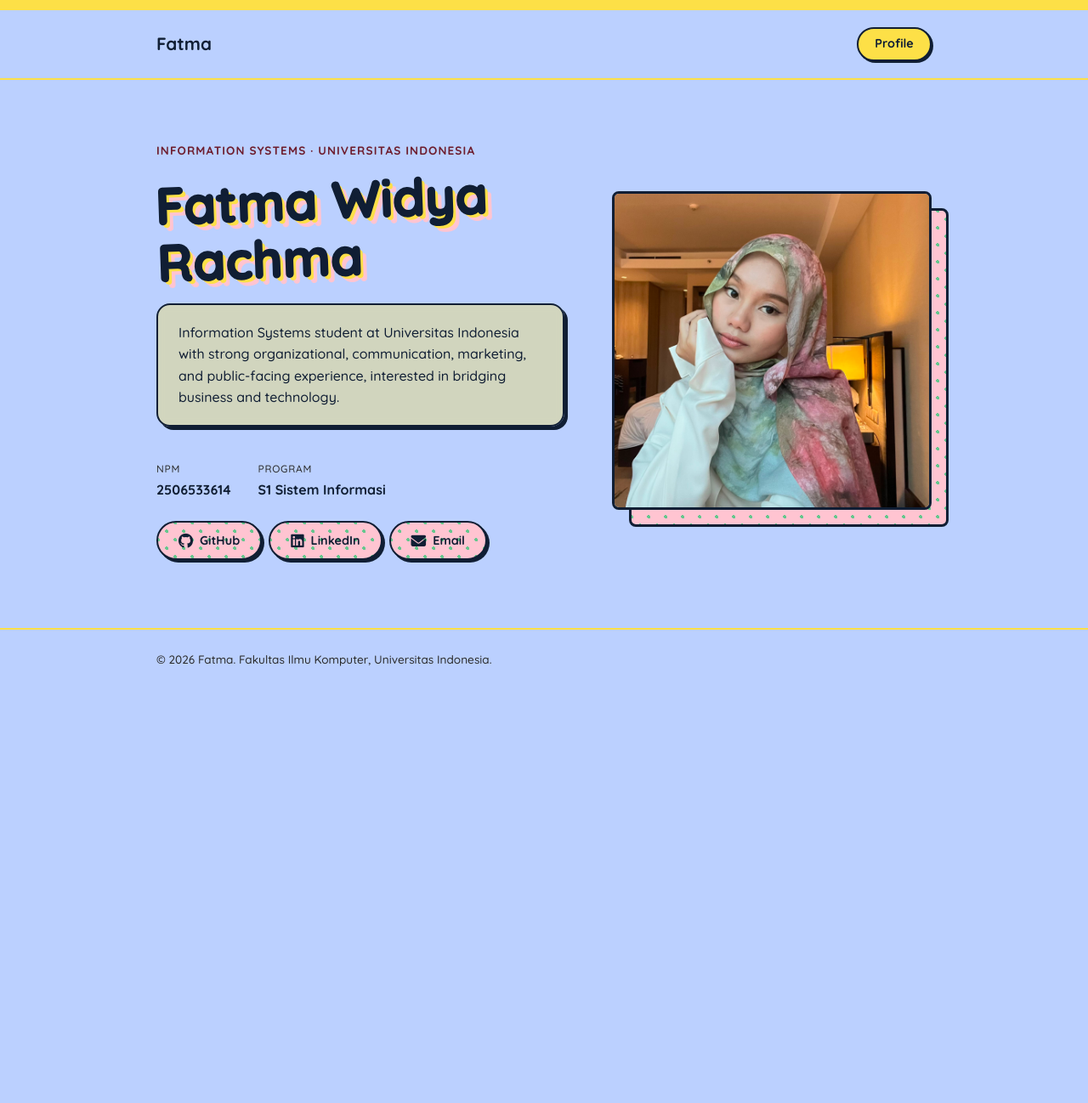
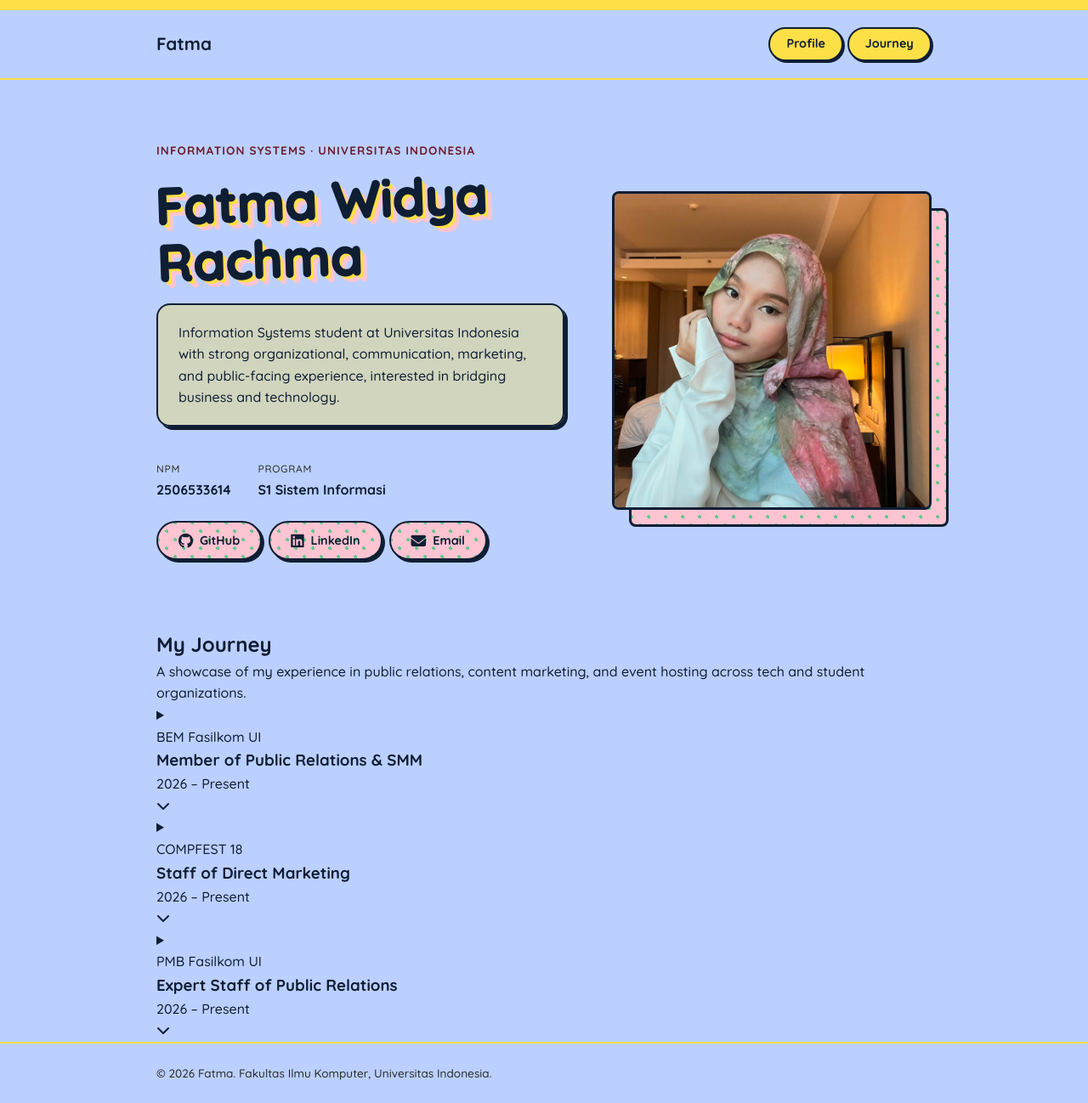
Before and after one commit to fatmawidya/myportofolio, a Django app: page / in a window 1280 px wide. Shown: the whole page at 85% size. Before the commit the page ends 784 px from the top, so only its background shows below. Run offline with Django 5.2, Linux system fonts and the light colour scheme.

Commit message:
menambahkan section myjourney di index.html

```diff
--- a/templates/index.html
+++ b/templates/index.html
@@ -10,11 +10,13 @@
     <link rel="stylesheet" href="https://cdnjs.cloudflare.com/ajax/libs/font-awesome/6.5.1/css/all.min.css">
     <link rel="stylesheet" href="/static/css/style.css">
 </head>
+<body>
     <header class="site-header">
         <div class="container">
             <a href="#profile" class="brand">Fatma</a>
             <nav>
                 <a href="#profile">Profile</a>
+                <a href="#journey">Journey</a>
             </nav>
         </div>
     </header>
@@ -57,6 +59,85 @@
                 </div>
             </div>
         </section>
+
+        <!-- SECTION MY JOURNEY -->
+        <section class="journey-section container" id="journey">
+            <h2 class="section-title">My Journey</h2>
+            <p class="section-subtitle">A showcase of my experience in public relations, content marketing, and event hosting across tech and student organizations.</p>
+
+            <div class="journey-list">
+                <!-- BEM Fasilkom UI -->
+                <details class="journey-card" name="journey">
+                    <summary class="journey-header">
+                        <div class="journey-info">
+                            <span class="journey-tag">BEM Fasilkom UI</span>
+                            <h3 class="journey-role">Member of Public Relations & SMM</h3>
+                        </div>
+                        <div class="journey-right">
+                            <span class="journey-date">2026 &ndash; Present</span>
+                            <div class="journey-icon">
+                                <i class="fa-solid fa-chevron-down"></i>
+                            </div>
+                        </div>
+                    </summary>
+                    <div class="journey-content">
+                        <ul class="journey-highlights">
+                            <li>Serving as <strong>PR PIC for Department of Science (Keilmuan)</strong> and <strong>VPIC BKUI</strong> (Bedah Kampus UI) representing Fasilkom UI.</li>
+                            <li>Managing social media publication strategy, generating over <strong>312.6K views</strong> and engaging <strong>2,946 accounts</strong> across <strong>68 content pieces</strong> (ongoing).</li>
+                            <li>Drove channel growth with <strong>+498 new followers</strong> through high-performing publications.</li>
+                            <li>Trusted as <strong>Master of Ceremony</strong> at Womantic 3.0 (GirlUp UI x Kastrat BEM Fasilkom UI).</li>
+                        </ul>
+                    </div>
+                </details>
+
+                <!--COMPFEST 18 -->
+                <details class="journey-card" name="journey">
+                    <summary class="journey-header">
+                        <div class="journey-info">
+                            <span class="journey-tag">COMPFEST 18</span>
+                            <h3 class="journey-role">Staff of Direct Marketing</h3>
+                        </div>
+                        <div class="journey-right">
+                            <span class="journey-date">2026 &ndash; Present</span>
+                            <div class="journey-icon">
+                                <i class="fa-solid fa-chevron-down"></i>
+                            </div>
+                        </div>
+                    </summary>
+                    <div class="journey-content">
+                        <ul class="journey-highlights">
+                            <li>Produced Instagram content ranked among the <strong>Top 5 highest-viewed in COMPFEST history</strong>, reaching over <strong>62,000+ views</strong> while consistently generating 10,000+ views.</li>
+                            <li>Executed direct outreach initiatives, contacting <strong>50+ universities and high schools</strong> to promote COMPFEST 18 programs and events.</li>
+                            <li>Served as <strong>Master of Ceremony (MC)</strong> at the COMPFEST 18 Grand Launching, Xcelerate Foundations, and more.</li>
+                            <li>Coordinated communication with educational institutions to support invitation and promotional activities.</li>
+                        </ul>
+                    </div>
+                </details>
+
+                <!--PMB Fasilkom UI-->
+                <details class="journey-card" name="journey">
+                    <summary class="journey-header">
+                        <div class="journey-info">
+                            <span class="journey-tag">PMB Fasilkom UI</span>
+                            <h3 class="journey-role">Expert Staff of Public Relations</h3>
+                        </div>
+                        <div class="journey-right">
+                            <span class="journey-date">2026 &ndash; Present</span>
+                            <div class="journey-icon">
+                                <i class="fa-solid fa-chevron-down"></i>
+                            </div>
+                        </div>
+                    </summary>
+                    <div class="journey-content">
+                        <ul class="journey-highlights">
+                            <li>Served as <strong>Master of Ceremony (MC)</strong> for the 1st and 3rd day of <strong>PSAF</strong> (Faculty Academic System Orientation), AADP, <strong>Sabtu Ceria</strong>, and more.</li>
+                            <li>Managed communication and coordination with <strong>external speakers and partners</strong> to support PMB Fasilkom UI events.</li>
+                            <li>Led strategic public relations campaigns, publication timelines, and media planning for incoming freshmen.</li>
+                        </ul>
+                    </div>
+                </details>
+            </div>
+        </section>
     </main>
 
     <footer class="site-footer">
```
